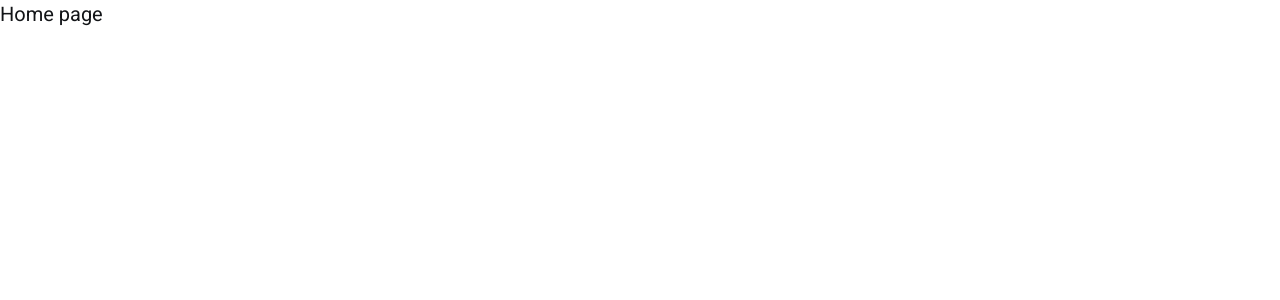
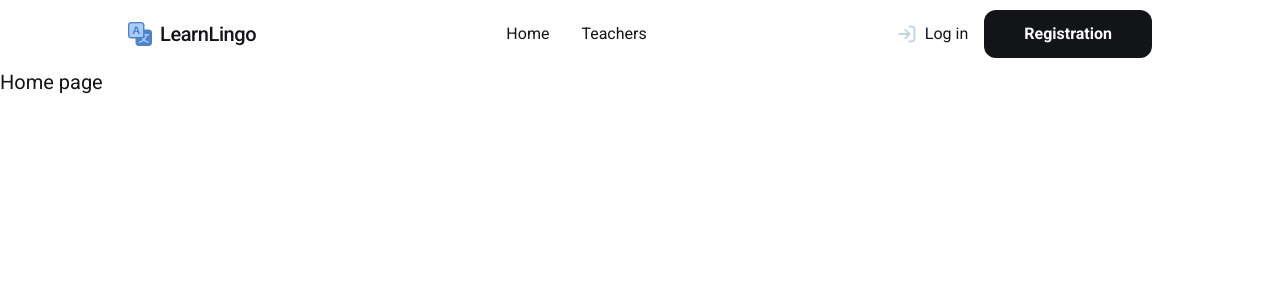
Before and after one commit to cel3ntano/LinguaBridge, a Next.js app: page / in a window 1280 px wide. Shown: the top 300 px of the page. Built offline with nearby package versions, Linux system fonts and the light colour scheme.

Commit message:
feat: add Header and AuthNavigation components, update layout

```diff
--- a/src/app/layout.tsx
+++ b/src/app/layout.tsx
@@ -1,5 +1,6 @@
 import React from 'react';
 import { Roboto } from 'next/font/google';
+import Header from '@/components/layout/Header/Header';
 import './globals.css';
 
 const roboto = Roboto({
@@ -12,9 +13,17 @@ export default function RootLayout({
 }: Readonly<{
   children: React.ReactNode;
 }>) {
+  const isLoggedIn = false;
+  const handleLogout = () => {
+    console.log('handleLogout');
+  };
+
   return (
     <html lang="en" className={roboto.className}>
-      <body>{children}</body>
+      <body>
+        <Header isLoggedIn={isLoggedIn} onLogout={handleLogout} />
+        {children}
+      </body>
     </html>
   );
 }
--- /dev/null
+++ b/src/components/layout/Header/AuthNavigation.tsx
@@ -0,0 +1,43 @@
+// components/layout/Header/AuthNavigation.tsx
+import Link from 'next/link';
+import Icon from '@/components/common/Icon';
+
+interface AuthNavigationProps {
+  isLoggedIn: boolean;
+  onLogout?: () => void;
+}
+
+const AuthNavigation = ({ isLoggedIn, onLogout }: AuthNavigationProps) => {
+  if (isLoggedIn) {
+    return (
+      <div className="flex items-center space-x-4">
+        <button
+          onClick={onLogout}
+          className="text-text-primary font-roboto text-base font-normal leading-5 hover:text-accent-primary transition-colors"
+        >
+          Log out
+        </button>
+      </div>
+    );
+  }
+
+  return (
+    <div className="flex items-center space-x-4">
+      <Link
+        href="/login"
+        className="flex items-center text-text-primary font-roboto text-base font-normal leading-5 hover:text-accent-primary transition-colors"
+      >
+        <Icon id="#login" className="w-5 h-5 stroke-accent-light fill-none" />
+        <span className="ml-2">Log in</span>
+      </Link>
+      <Link
+        href="/registration"
+        className="px-10 py-3.5 rounded-xl bg-text-primary text-background-primary font-roboto text-base font-bold leading-5 hover:bg-accent-light transition-colors"
+      >
+        Registration
+      </Link>
+    </div>
+  );
+};
+
+export default AuthNavigation;
--- /dev/null
+++ b/src/components/layout/Header/Header.tsx
@@ -0,0 +1,51 @@
+import Link from 'next/link';
+import AuthNavigation from '@/components/layout/Header/AuthNavigation';
+import Icon from '@/components/common/Icon';
+
+interface HeaderProps {
+  isLoggedIn: boolean;
+  onLogout?: () => void;
+}
+
+const Header = ({ isLoggedIn, onLogout }: HeaderProps) => {
+  return (
+    <header className="mx-auto max-w-[1440px] px-[128px] py-2.5">
+      <div className="max-w-7xl mx-auto flex items-center justify-between">
+        <div className="flex-shrink-0">
+          <Link
+            href="/"
+            className="flex items-center text-text-primary font-roboto text-xl font-medium leading-6 tracking-[-0.4px] hover:text-accent-primary transition-colors"
+          >
+            <Icon id="#logo" className="w-6 h-6" />
+            <span className="ml-2">LearnLingo</span>
+          </Link>
+        </div>
+        <nav className="flex items-center space-x-8">
+          <Link
+            href="/"
+            className="text-text-primary font-roboto text-base font-normal leading-5 hover:text-accent-primary transition-colors"
+          >
+            Home
+          </Link>
+          <Link
+            href="/teachers"
+            className="text-text-primary font-roboto text-base font-normal leading-5 hover:text-accent-primary transition-colors"
+          >
+            Teachers
+          </Link>
+          {isLoggedIn && (
+            <Link
+              href="/favorites"
+              className="text-text-primary font-roboto text-base font-normal leading-5 hover:text-accent-primary transition-colors"
+            >
+              Favorites
+            </Link>
+          )}
+        </nav>
+        <AuthNavigation isLoggedIn={isLoggedIn} onLogout={onLogout} />
+      </div>
+    </header>
+  );
+};
+
+export default Header;
```
